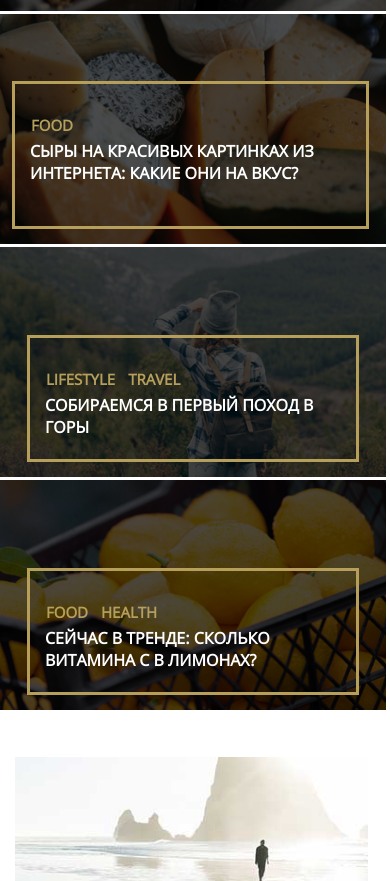
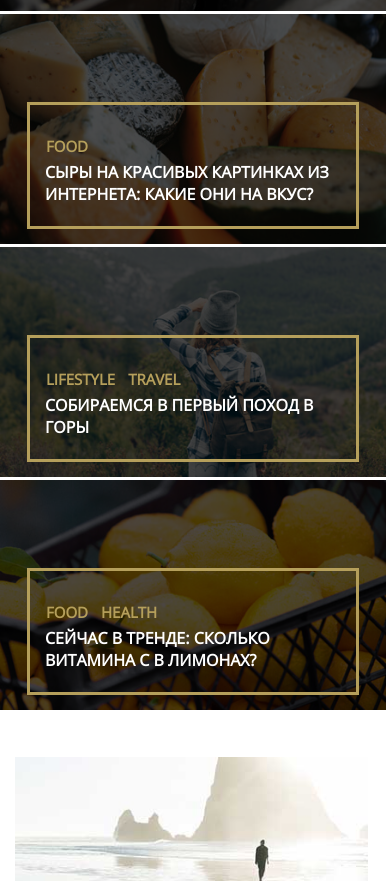
Before and after one commit to EvgeniiaSanochkina/mq-diplom, a plain HTML site: page index.html in a window 390 px wide. Shown: the part 955-1836 px from the top of the page. Drawn offline with Linux system fonts and the light colour scheme; files whose address does not match are found by name.

Commit message:
Add files via upload

```diff
--- a/index.html
+++ b/index.html
@@ -111,7 +111,7 @@
         </div>
         <div class="trend trend-two">
             <div class="container-trend">
-                <div class="menu-header-trend-two">
+                <div class="menu-header">
                     <div class="menu-trends">
                         <nav class="main-menu">
                             <ul class="menu-trend-list">
--- a/style.css
+++ b/style.css
@@ -113,6 +113,9 @@
         font-size: 14px;
         font-family: OpenSans-regular;
         color: rgb(171 182 191);
+        -webkit-appearance: none;
+        -moz-appearance: none;
+        appearance: none;
     }
 
     .checkbox_popup_subscription_text {
@@ -147,6 +150,7 @@
         background-image: url(../svg/form-circle.svg);
         width: 20px;
         height: 20px;
+        padding-left: 10px;
     }
 
     .button_sub {
@@ -167,6 +171,7 @@
         background-position: center center;
         background-size: 20px;
         vertical-align: middle;
+        padding-left: 10px;
     }
 
     .radio-group {
@@ -329,14 +334,11 @@
 
     .page {
         max-width: 1200px;
-        /* min-width: calc(1200px - 27.7%);*/
         padding-left: 15px;
         padding-right: 15px;
         margin-top: 60px;
         margin-left: auto;
         margin-right: auto;
-        /* margin-left: 13.85%;
-            margin-right: 13.85%;*/
     }
 
     .post-aside {
@@ -361,11 +363,6 @@
         text-decoration: none;
         color: #000000;
         text-transform: uppercase;
-    }
-
-    .fit-picture {
-        /*width: 380px;*/
-        /* width: 100%;*/
     }
 
     .post-preview {
@@ -619,9 +616,6 @@
         height: 82px;
         background: #f4f7f6;
         margin-bottom: 70px;
-        /*margin-right: 13.85%;
-            margin-left: 13.85%;
-            min-width: calc(1200px - 27.7%);*/
         max-width: 1200px;
         margin-left: auto;
         margin-right: auto;
@@ -674,7 +668,6 @@
     .trend {
         position: relative;
         width: 25%;
-        /* min-height: 320px;*/
         display: flex;
         margin-right: 4px;
         z-index: 0;
@@ -731,21 +724,18 @@
     }
 
     .menu-header {
-        border: 4px solid #b59f5b;
-        height: 47%;
+        border: 2px solid #b59f5b;
+        /*  height: 47%;*/
+        padding-top: 40px;
+        padding-left: 34px;
+        padding-bottom: 30px;
         width: 90%;
         margin: 0px auto 10px auto;
     }
 
-    .menu-trends {
-        padding-top: 34px;
-        padding-left: 30px;
-    }
-
     .menu-trend-list {
         display: flex;
         list-style-type: none;
-        /* padding-top: 13px;*/
     }
 
     .style-menu-trends {
@@ -757,28 +747,16 @@
         font-size: 15px;
     }
 
-    .menu-header-trend-two {
-        border: 4px solid #b59f5b;
-        height: 43%;
-        min-height: 170px;
-        margin: 0 20px 14px 20px;
-    }
-
     .trend-title {
-        padding-left: 28px;
         color: white;
         font-family: OpenSans-regular;
         text-transform: uppercase;
         text-decoration: none;
         font-weight: bold;
         font-size: 20px;
-        padding-top: 5px;
-        padding-bottom: 10px;
     }
 
     .trends-header {
-        /*min-height: 122px;
-            display: flex;*/
         margin-bottom: 29px;
     }
 
@@ -820,21 +798,18 @@
     }
 
     .products {
-        /* min-width: calc(1200px - 27.7%);*/
         max-width: 1200px;
         margin-left: auto;
         margin-left: auto;
     }
 
     .shops-header {
-        /*height: 61px;*/
         margin-bottom: 29px;
     }
 
     .shop-title {
         width: 100%;
         padding-top: 44px;
-        padding-left: 21px;
         text-transform: uppercase;
         font-size: 20px;
         font-family: OpenSans-bold;
@@ -860,12 +835,12 @@
 
     .container-shop {
         border: 3px solid #b59f5b;
-        ;
+        padding-left: 21px;
         margin-top: -30px;
         min-width: 340px;
         height: 100%;
         width: calc(100% - 39px);
-        min-height: 267px;
+        padding-bottom: 25px;
     }
 
     .shop-one-picture {
@@ -883,13 +858,11 @@
         max-width: 100%;
         font-size: 15px;
         padding-top: 6px;
-        padding-left: 20px;
         font-family: OpenSans-regular;
     }
 
     .shop__prices {
         padding-top: 26px;
-        padding-left: 20px;
     }
 
     .shop__price {
@@ -1137,11 +1110,11 @@
             min-height: 247px;
         }
         .menu-header {
-            border: 3px solid #b59f5b;
-            min-height: 136px;
+            padding-top: 40px;
+            padding-left: 0px;
+            padding-bottom: 30px;
         }
         .menu-trends {
-            /*  padding-top: 0px;*/
             padding-left: 32px;
         }
         .style-menu-trends {
@@ -1198,7 +1171,6 @@
         }
         .container-shop {
             margin-top: -37px;
-            min-height: 258px;
         }
         .shop__prices {
             padding-bottom: 1px;
@@ -1222,11 +1194,6 @@
             margin-bottom: 3px;
             position: relative;
             z-index: 0;
-        }
-        .menu-header-trend-two {
-            border: 3px solid #b59f5b;
-            min-height: 157px;
-            margin: 42px 16px 1px 20px;
         }
     }
 
@@ -1420,7 +1387,7 @@
         .last-post {
             display: flex;
             flex-flow: wrap;
-            width: calc(100% - 30px);
+            width: 100%;
         }
         .last-post-content {
             padding-left: 0px;
@@ -1562,18 +1529,15 @@
         }
         .menu-header {
             border: 3px solid #b59f5b;
-            min-height: 127px;
             max-width: 332px;
             margin: 87px auto 0px auto;
+            padding-top: 0px;
+            padding-left: 5px;
+            padding-bottom: 27px;
         }
         .menu-trends {
             padding-top: 31px;
             padding-left: 16px;
-        }
-        .menu-header-trend-two {
-            border: 3px solid #b59f5b;
-            min-height: 148px;
-            margin: 65px 17px 0px 12px;
         }
         .trend-title {
             padding-left: 15px;
@@ -1618,7 +1582,6 @@
         }
         .container-shop {
             margin-top: -36px;
-            min-height: 221px;
             margin-bottom: 26px;
         }
         .shop-one-picture {
```
